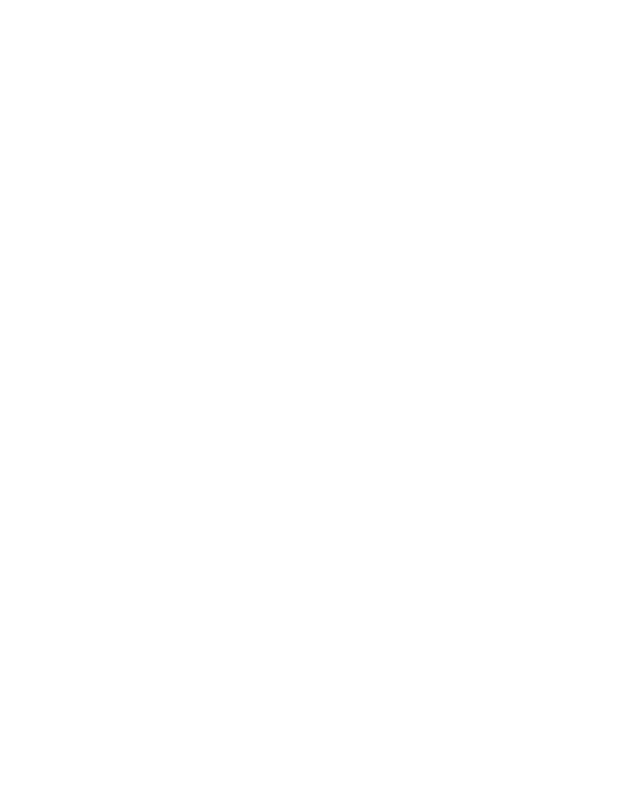
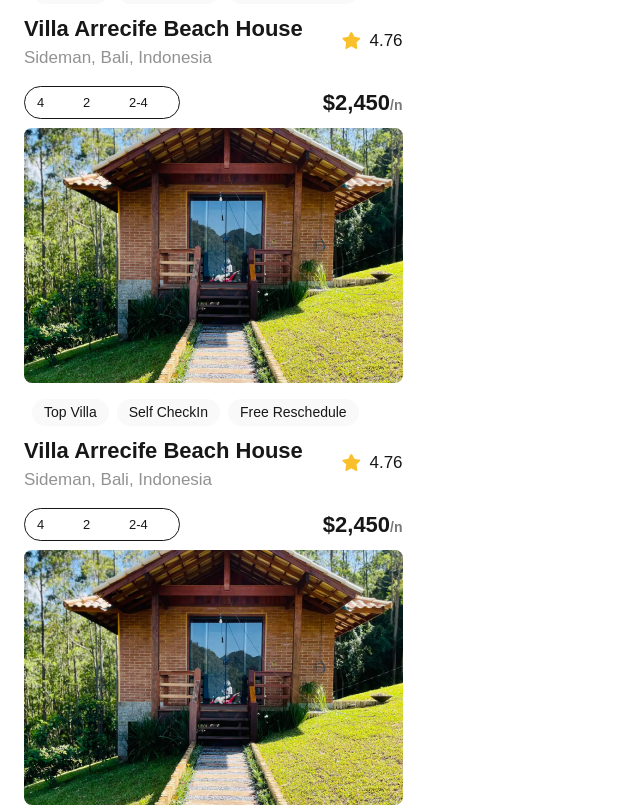
Before and after one commit to Wambuku/alx-project-0x00-setup, a Next.js app in the folder alx-project-0x00/: page /landing in a window 1280 px wide. Shown: the part 346-1153 px from the top of the page, without its empty margins (0-640 px from the left). Before the commit the page ends 800 px from the top, so only its background shows below. Built offline with nearby package versions, Linux system fonts and the light colour scheme.

Commit message:
Render Card component inside landing.tsx

```diff
--- a/alx-project-0x00/pages/landing.tsx
+++ b/alx-project-0x00/pages/landing.tsx
@@ -1,8 +1,14 @@
+import React from 'react'
+import Card from '@/components/Card'
+
 const Landing: React.FC = () => {
     return (
-      <div>
+      <div className='p-6'>
         <h1 className="text-xl font-extralight">Landing Page</h1>
-      </div>
+        <Card />
+        <Card />
+        <Card />
+        </div>
     )
   }
 
```
